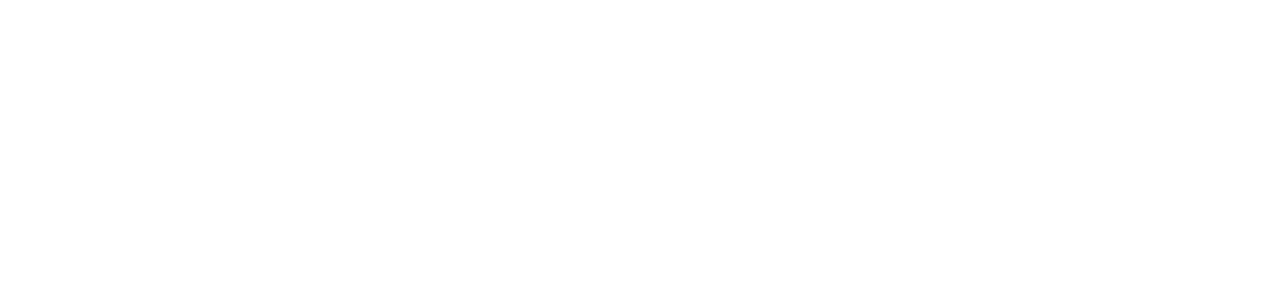
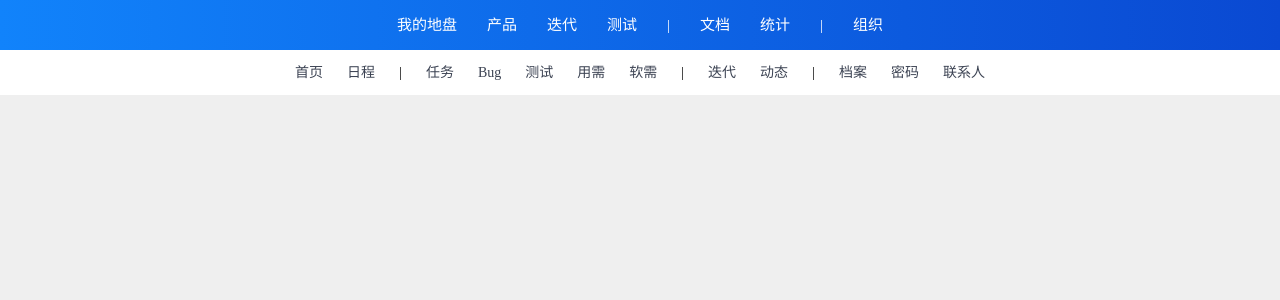
Before and after one commit to Superwang6/Manta, a Vue app in the folder web/: page /#/workspaceMain in a window 1280 px wide. Before the commit this address had no page. Shown: the top 300 px of the page. Built offline with nearby package versions, Linux system fonts and the light colour scheme.

Commit message:
修改样式

```diff
--- a/web/src/base/frame/app/Application.vue
+++ b/web/src/base/frame/app/Application.vue
@@ -17,7 +17,7 @@
   height: 100%;
   width: 100%;
   .header {
-    height: 55px;
+    height: 50px;
     padding: 0;
     min-width: 1200px;
   }
--- a/web/src/base/frame/app/header/vue/nav.vue
+++ b/web/src/base/frame/app/header/vue/nav.vue
@@ -21,7 +21,7 @@
 import Item from "@/base/frame/app/header/ts/Item";
 
 const itemList: Array<Item> = reactive([
-  { name: "我的地盘", url: "/main", styleClass: "item" },
+  { name: "我的地盘", url: "/workspaceMain", styleClass: "item" },
   { name: "产品", url: "/product", styleClass: "item" },
   { name: "迭代", url: "/workspace", styleClass: "item" },
   { name: "测试", url: "/workspace", styleClass: "item" },
--- a/web/src/business/workspace/WorkspaceNav.vue
+++ b/web/src/business/workspace/WorkspaceNav.vue
@@ -41,7 +41,7 @@
 
 <style lang='scss' scoped>
 $height: 45px;
-$line-height: 24px;
+$line-height: 30px;
 
 @mixin item {
   display: block;
@@ -53,6 +53,7 @@
 .workspaceNav {
   .list {
     height: $height;
+    line-height: $height;
     display: inline-block;
     list-style: none;
     li {
--- a/web/src/base/frame/app/main/main.vue
+++ b/web/src/business/workspace/main/WorkspaceMain.vue
@@ -13,7 +13,9 @@
 .content {
   height: 100%;
   width: 100%;
-
+  .flood-header{
+    height: 45px;
+  }
   .main {
     background: #efefef;
   }
--- a/web/src/router/index.ts
+++ b/web/src/router/index.ts
@@ -7,9 +7,9 @@
     component: () => import("@/base/frame/app/Application.vue"),
     children: [
       {
-        path: '/main',
-        name: 'MainContent',
-        component: () => import("@/base/frame/app/main/main.vue"),
+        path: '/workspaceMain',
+        name: 'WorkspaceMain',
+        component: () => import("@/business/workspace/main/WorkspaceMain.vue"),
         children: [
           {
             path: '/home',
```
